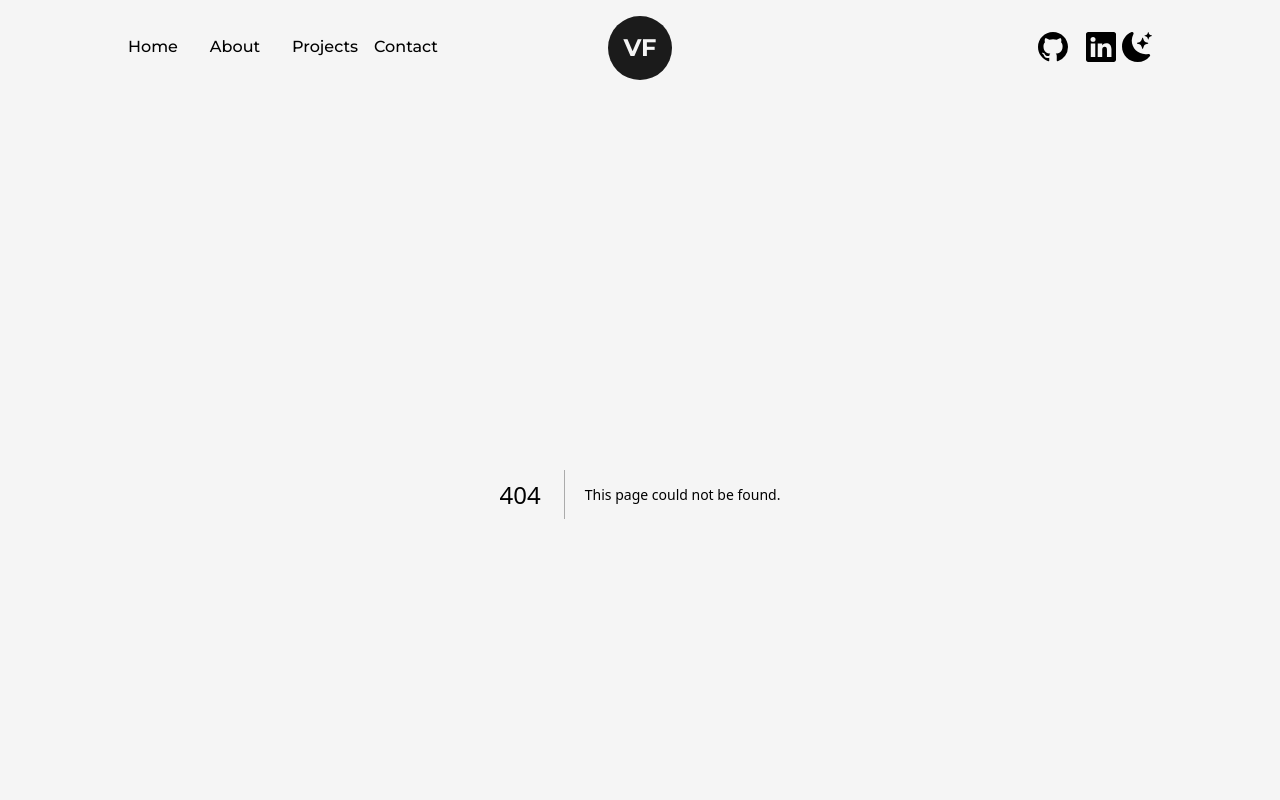
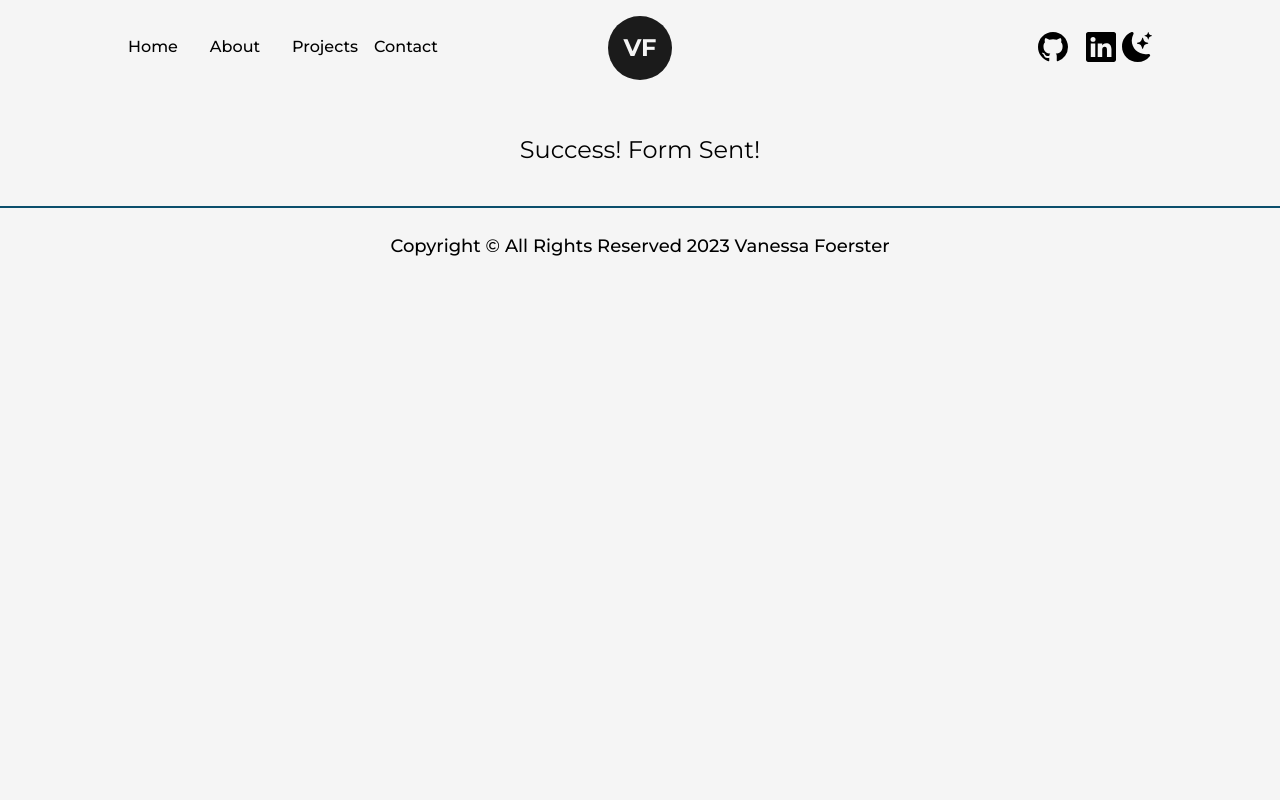
Before and after one commit to illnessink/portfolio, a Next.js app: page /success in a window 1280 px wide. Before the commit this address had no page. Shown: the top 800 px of the page. Built offline with nearby package versions, Linux system fonts and the light colour scheme.

Commit message:
wip: creates success page for form submit

```diff
--- /dev/null
+++ b/pages/success.js
@@ -0,0 +1,11 @@
+import React from 'react'
+
+const success = () => {
+  return (
+    <div className='flex items-center justify-center w-fill mt-10 mb-10'>
+        <h1 className='text-2xl text-bold dark:text-light'>Success! Form Sent!</h1>
+    </div>
+  )
+}
+
+export default success
```
